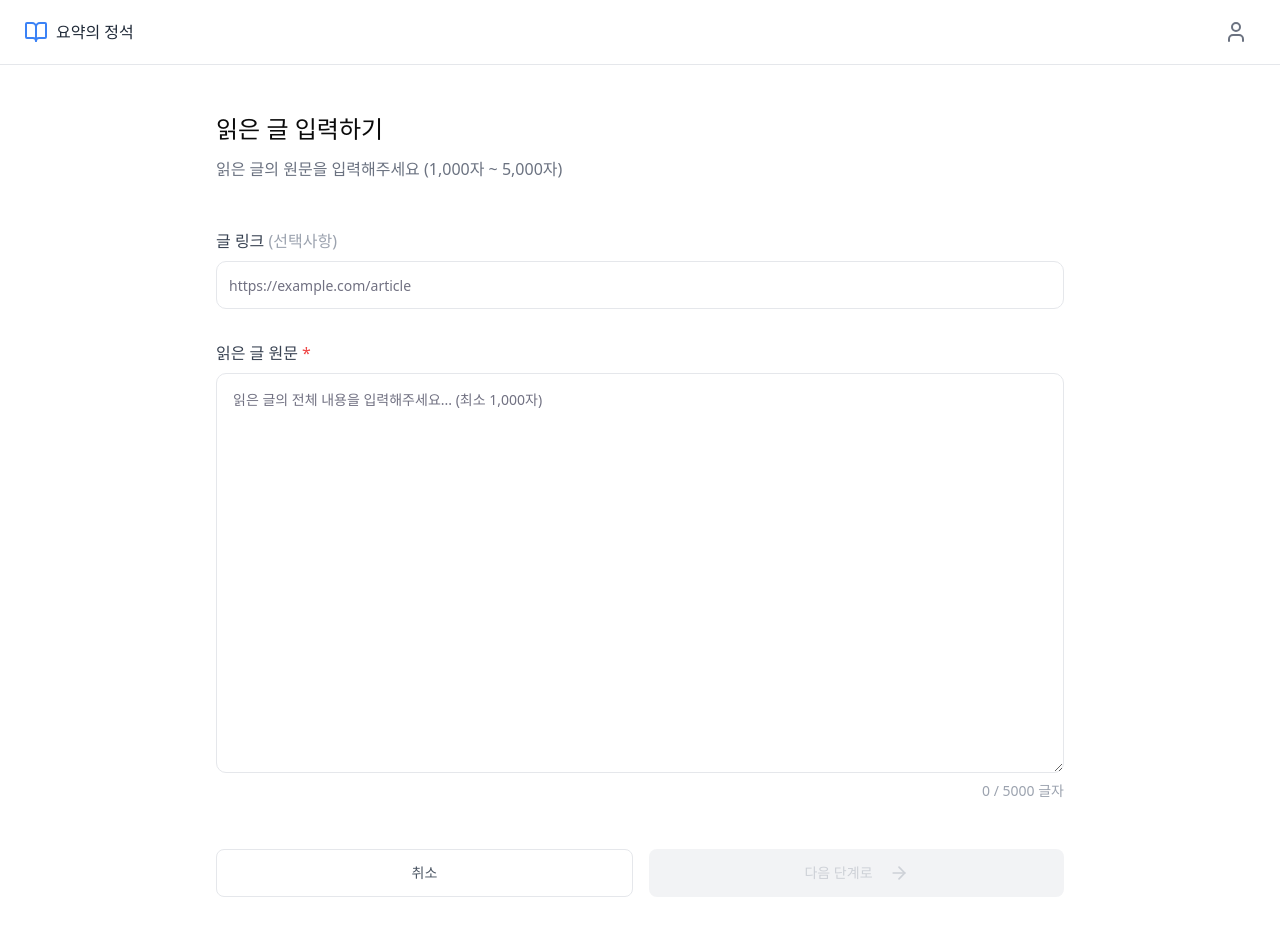
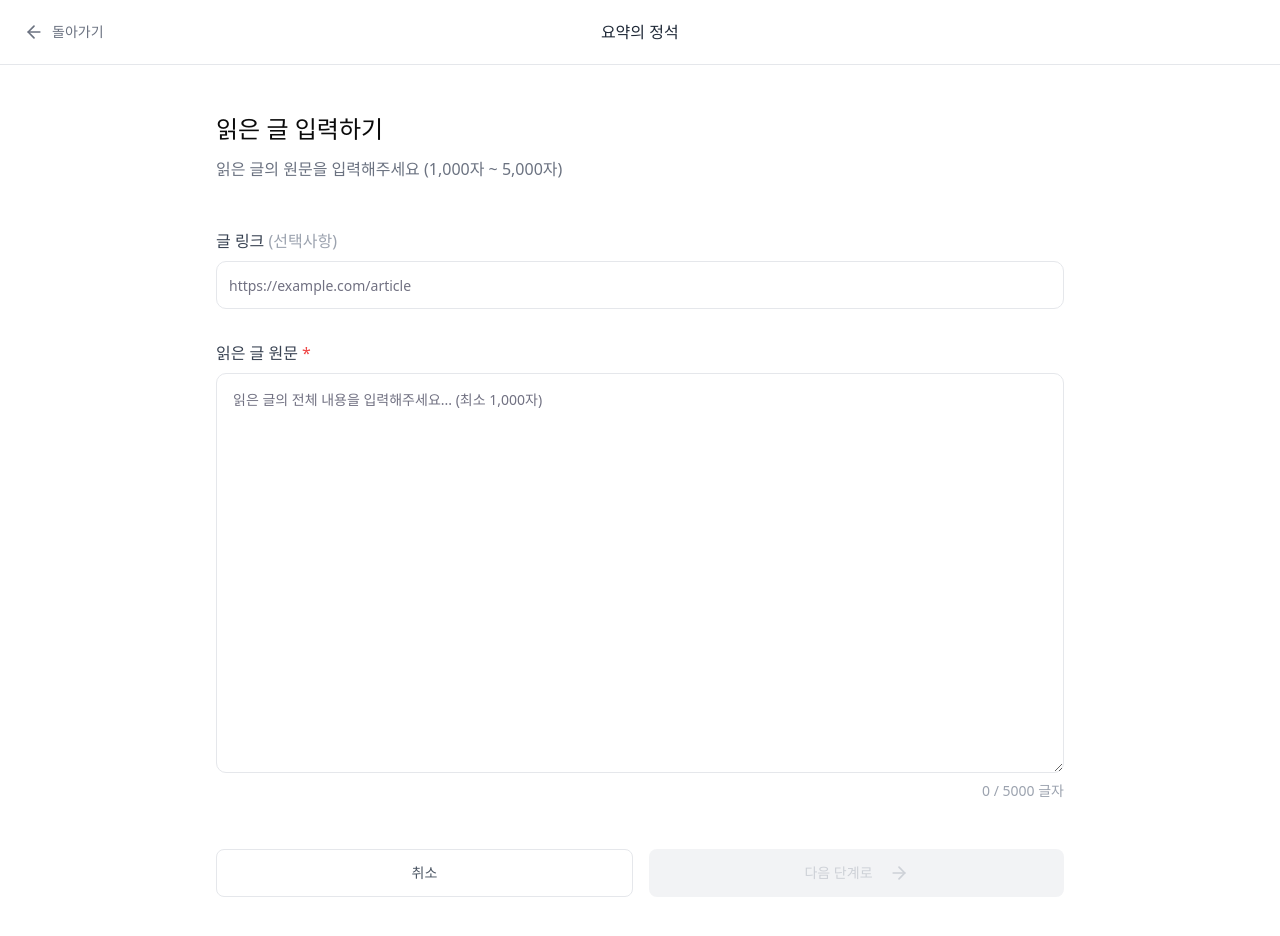
Before and after one commit to Fairy-s-Essentials/yojeong_fe, a React (Vite) app: page /input in a window 1280 px wide. Shown: the top 936 px of the page. Built offline with nearby package versions, Linux system fonts and the light colour scheme.

Commit message:
refactor: 페이지에 따라 헤더가 다르게 보여지도록 구현

```diff
--- a/src/components/Header.tsx
+++ b/src/components/Header.tsx
@@ -1,19 +1,23 @@
 import { useNavigate } from 'react-router';
-import { BookOpen } from 'lucide-react';
+import { ArrowLeft, BookOpen } from 'lucide-react';
 import { ProfileIcon } from '@/components';
 
-// TODO: 메인 페이지가 아닐 때 헤더 ui 추가 구현
-const Header = () => {
+const Header = ({ isMainPage = false }: { isMainPage?: boolean }) => {
   const navigate = useNavigate();
 
   const handleLogoButton = () => {
     navigate('/');
   };
 
+  const handleGoBack = () => {
+    navigate(-1);
+  };
+
   return (
-    // 메인 페이지 헤더
     <header className="bg-white border-b border-app-gray-200 sticky top-0 z-0 ">
       <div className="max-w-7xl mx-auto px-6 h-16 flex items-center justify-between">
+        {isMainPage ? (
+          <>
             {/* 로고 */}
             <button
               onClick={handleLogoButton}
@@ -22,9 +26,30 @@ const Header = () => {
               <BookOpen className="w-6 h-6 text-app-blue" />
               요약의 정석
             </button>
-
             {/* 프로필 */}
             <ProfileIcon />
+          </>
+        ) : (
+          <>
+            {/* 뒤로 가기 */}
+            <button
+              onClick={handleGoBack}
+              className="flex items-center gap-2 text-app-gray-500 hover:text-app-gray-800 transition-colors cursor-pointer"
+            >
+              <ArrowLeft className="w-5 h-5" />
+              <span className="text-sm">돌아가기</span>
+            </button>
+            {/* 로고 */}
+            <button
+              onClick={handleLogoButton}
+              className="flex items-center gap-2 text-app-gray-800 hover:text-app-blue transition-colors cursor-pointer"
+            >
+              요약의 정석
+            </button>
+            {/* 오른쪽 공간 유지를 위한 빈 div */}
+            <div className="w-20"></div>
+          </>
+        )}
       </div>
     </header>
   );
--- a/src/pages/MainPage.tsx
+++ b/src/pages/MainPage.tsx
@@ -12,7 +12,7 @@ export const MainPage = () => {
   return (
     <div className="min-h-screen">
       {/* 헤더 영역 */}
-      <Header />
+      <Header isMainPage />
 
       <main className="flex flex-col items-center max-w-6xl mx-auto px-6 py-12">
         {/* 상단 새 글 읽기 영역 */}
```
Lines whose indentation alone changed are shown as unchanged.
